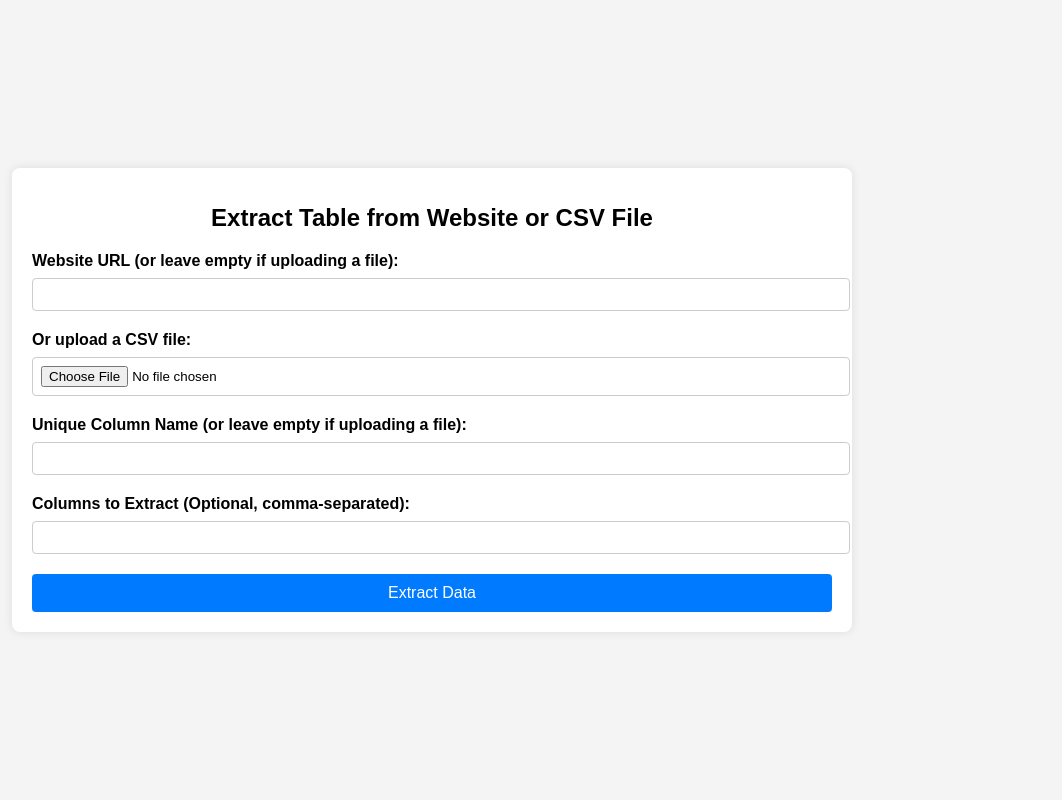
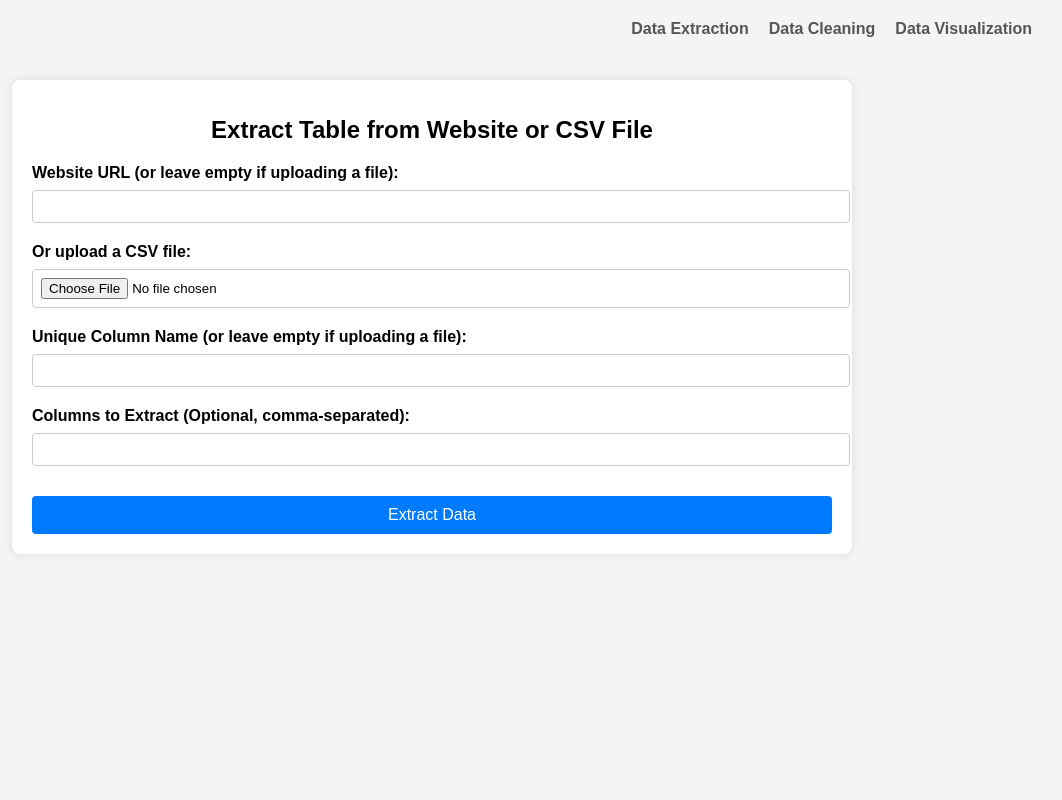
Before and after one commit to Vaibhav2024/Data_Visualization_Website_Using_Html_CSS_Flask_Python, a Flask app: page / in a window 1280 px wide. Shown: the whole page, without its empty margins (208-1270 px from the left). Run offline with Flask 3, Linux system fonts and the light colour scheme.

Commit message:
Navbar issue solved

```diff
--- /dev/null
+++ b/static/navbar.css
@@ -0,0 +1,65 @@
+/* Navbar Styles */
+.header {
+    background: #F4F4F4;
+    padding: 10px 0;
+    position: fixed;
+    top: 10px; /* Adjusted to be visible at the top */
+    right: 20px; /* Adjusted to fit better on the right side */
+    width: auto; /* Adjust width to fit content */
+    z-index: 1000; /* Ensure the navbar is above other content */
+}
+
+.navbar-container {
+    background: transparent; /* Ensure the background is transparent */
+}
+
+.navbar {
+    display: flex;
+    align-items: center;
+    justify-content: space-between;
+    padding: 0 20px;
+    max-width: 1200px; /* Limit width to prevent stretching */
+    margin: 0; /* Remove auto margin to prevent centering */
+}
+
+.logo {
+    margin-right: auto; /* Push logo to the left */
+}
+
+nav {
+    text-align: right; /* Align navigation to the right */
+}
+
+nav ul {
+    list-style-type: none;
+    padding: 0;
+    margin: 0;
+    display: flex;
+    justify-content: flex-end; /* Align menu items to the right */
+}
+
+nav ul li {
+    margin-left: 20px; /* Space out the menu items */
+}
+
+nav ul li a {
+    text-decoration: none;
+    color: #555;
+    font-weight: bold;
+}
+
+.menu-icon {
+    display: none; /* Hide the menu icon by default */
+}
+
+/* Responsive Design for smaller screens */
+@media (max-width: 768px) {
+    .menu-icon {
+        display: block;
+        cursor: pointer;
+    }
+
+    nav ul {
+        display: none; /* Hide the navigation links */
+    }
+}
--- a/static/style.css
+++ b/static/style.css
@@ -4,18 +4,19 @@ body {
     margin: 0;
     padding: 0;
     display: flex;
-    justify-content: center;
+    flex-direction: column; /* Adjusted to stack elements vertically */
     align-items: center;
-    height: 100vh;
+    min-height: 100vh; /* Ensure body height covers the viewport */
 }
 
 .container {
     background-color: #fff;
     padding: 20px;
     border-radius: 8px;
-    box-shadow: 0 0 10px rgba(0, 0, 0, 0.1);
+    box-shadow: 0 0 10px rgba(0, 0, 0, 0.1); /* Box shadow applied here */
     max-width: 800px;
     width: 100%;
+    margin-top: 80px; /* Ensure content is below the fixed navbar */
 }
 
 h1 {
@@ -24,8 +25,12 @@ h1 {
     text-align: center;
 }
 
+form {
+    display: flex;
+    flex-direction: column;
+}
+
 label {
-    display: block;
     margin-bottom: 8px;
     font-weight: bold;
 }
@@ -48,6 +53,7 @@ button {
     border-radius: 4px;
     font-size: 16px;
     cursor: pointer;
+    margin-top: 10px; /* Added margin-top for spacing */
 }
 
 button:hover {
--- a/templates/index.html
+++ b/templates/index.html
@@ -8,8 +8,25 @@
     <meta http-equiv="Expires" content="0">
     <title>Table Extractor</title>
     <link rel="stylesheet" href="{{ url_for('static', filename='style.css') }}">
+    <link rel="stylesheet" href="{{ url_for('static', filename='navbar.css') }}">
 </head>
 <body>
+    <!-- Navbar -->
+    <div class="header">
+        <div class="navbar-container"> <!-- Changed class name -->
+            <div class="navbar">
+                <nav>
+                    <ul id="MenuItems">
+                        <li><a href="#">Data Extraction</a></li>
+                        <li><a href="products.html">Data Cleaning</a></li>
+                        <li><a href="/visualize">Data Visualization</a></li>
+                    </ul>
+                </nav>
+            </div>
+        </div>
+    </div>
+
+    <!-- Main Content -->
     <div class="container">
         <h1>Extract Table from Website or CSV File</h1>
         <form method="POST" enctype="multipart/form-data">
@@ -36,10 +53,6 @@
             <input type="hidden" name="csv_data" value="{{ csv_data.getvalue() }}">
             <button type="submit">Download CSV</button>
         </form>
-
-        <form method="GET" action="/visualize">
-            <button type="submit">Perform Data Visualization Operation</button>
-        </form>
         {% endif %}
     </div>
 </body>
```
